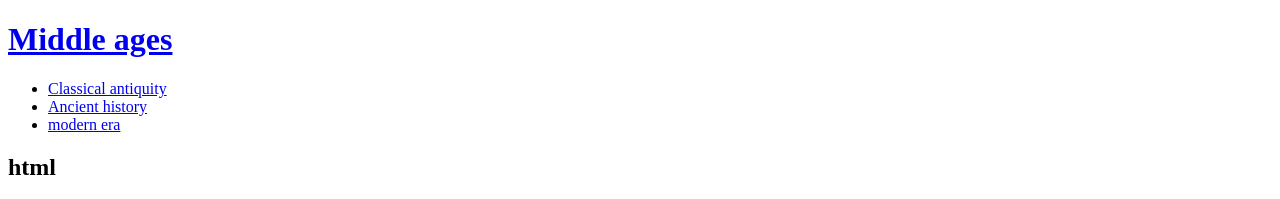
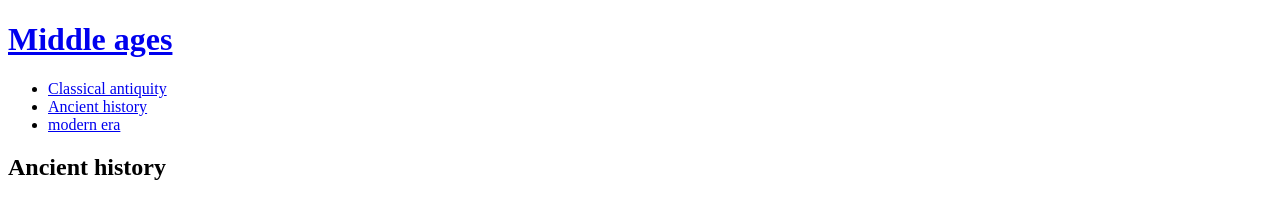
Before and after one commit to adfjkl/website2, a plain HTML site: page w03/2.html in a window 1280 px wide. Shown: the top 199 px of the page. Drawn offline with Linux system fonts and the light colour scheme.

Commit message:
Update 2.html

```diff
--- a/w03/2.html
+++ b/w03/2.html
@@ -12,7 +12,7 @@
 <li><a href="3.html">modern era</a></li>
 </ul>
 
-<h2>html</h2>
+<h2>Ancient history</h2>
 <img src="Ancient history.jpg" width="100%" alt="html image">
 <P>Ancient history is a time period from the beginning of writing and recorded human history through late antiquity.</P>
 <p style="margin-top: 40px">The span of recorded history is roughly 5,000 years, beginning with the development of Sumerian cuneiform script and continuing until the expansion of Islam in late antiquity.</p>
```
